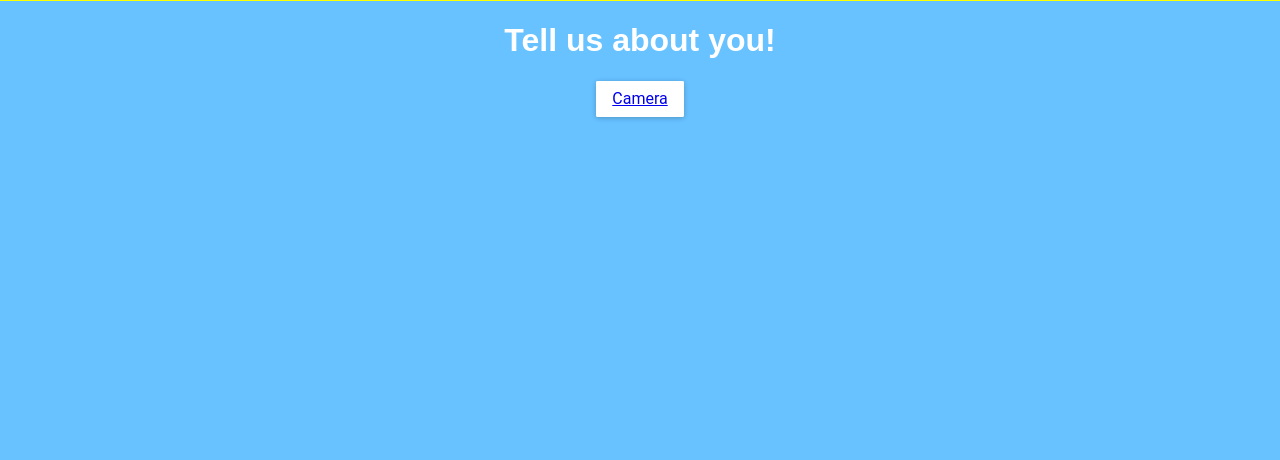
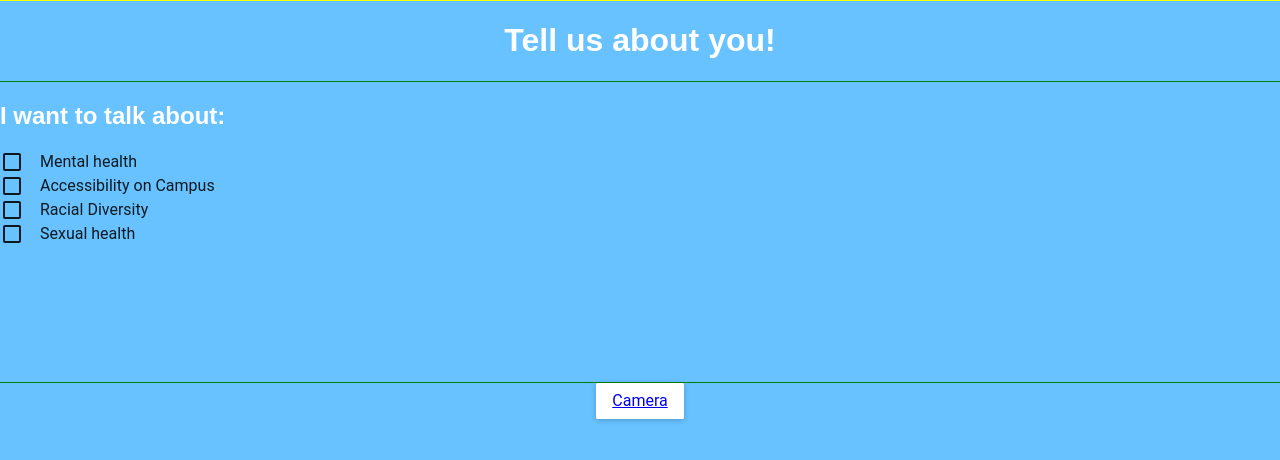
Before and after one commit to minnieliu/UBCHackDayFrontend, a React (Create React App) app in the folder front-end/: page /survey in a window 1280 px wide. Shown: the top 460 px of the page. Built offline with nearby package versions, Linux system fonts and the light colour scheme.

Commit message:
mc is done

```diff
--- a/front-end/src/01_survey/survey.js
+++ b/front-end/src/01_survey/survey.js
@@ -1,14 +1,106 @@
 import React, { Component } from 'react';
 import { Link } from 'react-router-dom';
-import { RaisedButton } from 'material-ui';
+import { RaisedButton, Checkbox } from 'material-ui';
+
+const Panel = ({question, children}) => (
+  <div style={{width: '100%', height: 'min-content', minHeight: 300, border: '1px solid green'}}>
+    <h2 style={{color: '#fff', width: '100%'}}>{question}</h2>
+    {children}
+  </div>
+);
+
+class Answer extends Component {
+  constructor(props) {
+    super(props);
+    this.state = {
+
+    };
+  }
+  render() {
+    return (
+      <Checkbox
+        checked={this.props.checked}
+        onCheck={(item, isChecked) => this.props.onCheck(this.props.item, isChecked)}
+        label={this.props.item.text}
+      />
+    )
+  }
+}
+
+class MultipleChoice extends Component {
+  constructor(props){
+    super(props);
+    this.state = {
+      selection: {id: -1, text: ""}
+    };
+    this.onCheck = this.onCheck.bind(this);
+  }
+  onCheck(item, isChecked) {
+    console.log(item, isChecked);
+    if (isChecked) {
+      this.setState({ selection: item });
+      this.props.registerSelection(item);
+    }
+  }
+  render() {
+    return (
+      <div style={{width: '40%'}} onClick={() => this.props.onSelectQuestion(this.props.id)}>
+        {this.props.answers.map((item) => (
+          <Answer
+            key={item.text}
+            onCheck={this.onCheck}
+            checked={this.state.selection.id === item.id}
+            item={item}
+          />
+        ))}
+      </div>
+    )
+  }
+}
+
+
+const MOCK_ANSWERS = [
+  {id: 0, text: 'Mental health'},
+  {id: 1, text: 'Accessibility on Campus'},
+  {id: 2, text: 'Racial Diversity'},
+  {id: 3, text: 'Sexual health'},
+];
 
 class Survey extends Component {
+  constructor(props) {
+    super(props);
+    this.state = {
+      currentQuestionId: -1
+    };
+    this.registerSelection = this.registerSelection.bind(this);
+    this.setCurrentQuestion = this.setCurrentQuestion.bind(this);
+  }
+  registerSelection() {
+    console.log('selected');
+  }
+  setCurrentQuestion() {
+    console.log('current question');
+  }
   render() {
     return (
       <div style={styles.container}>
         <div style={styles.scrollContainer}>
           <h1>Tell us about you!</h1>
+
+          <Panel question='I want to talk about:'>
+            <MultipleChoice
+              id={0}
+              answers={MOCK_ANSWERS}
+              registerSelection={this.registerSelection}
+              onSelectQuestion={this.setCurrentQuestion}
+            />
+          </Panel>
+
+
           <RaisedButton>
+
+
+
             <Link to='/camera'>Camera</Link>
           </RaisedButton>
         </div>
```
